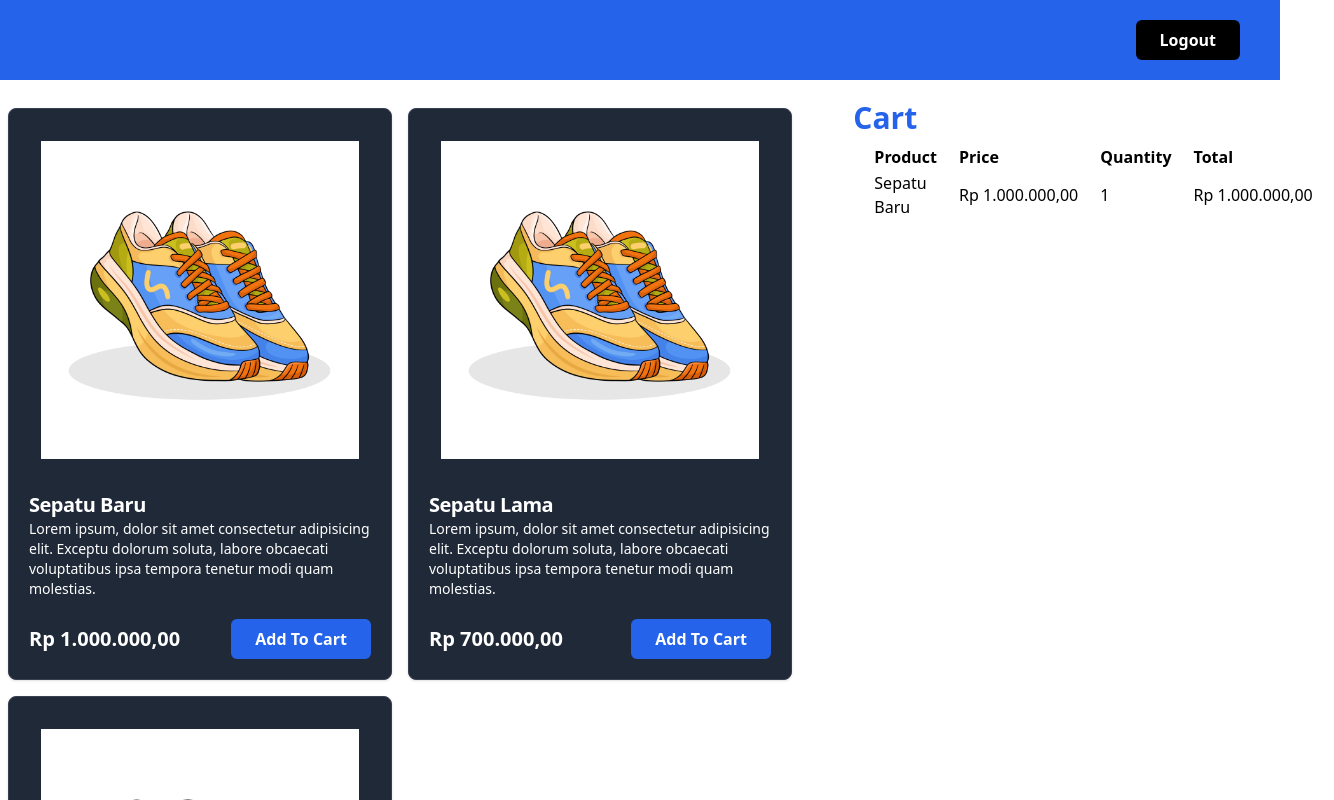
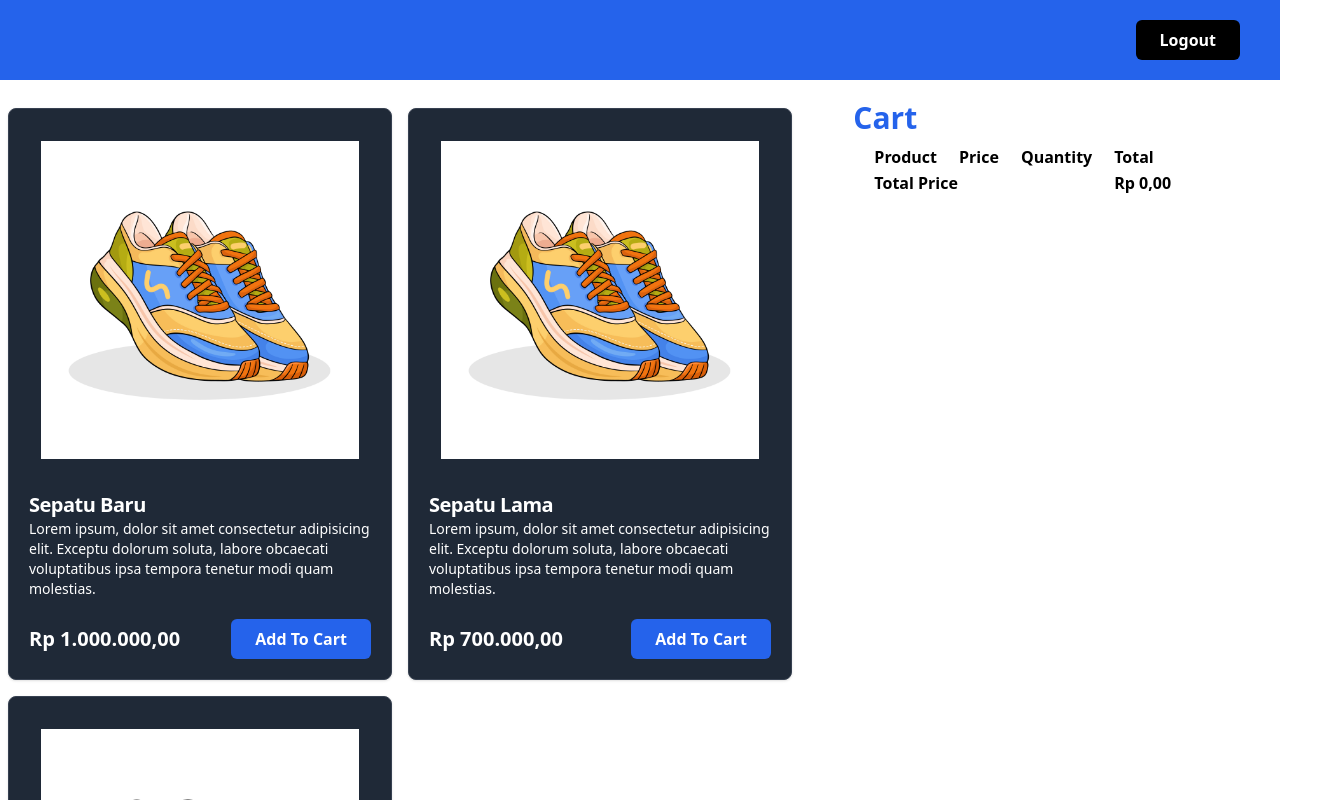
Before and after one commit to msaifurrijaal/react-playground, a React (Vite) app: page /products in a window 1280 px wide. Shown: the top 800 px of the page, 1334 px wide, since content can reach past the window. Built offline with nearby package versions, Linux system fonts and the light colour scheme.

Commit message:
feat: implement useEffect

```diff
--- a/src/pages/products.jsx
+++ b/src/pages/products.jsx
@@ -1,4 +1,4 @@
-import { useState } from "react";
+import { useEffect, useState } from "react";
 import Button from "../components/elements/button";
 import CardProduct from "../components/fragments/card_product";
 import Counter from "../components/fragments/counter";
@@ -33,12 +33,22 @@
 const email = localStorage.getItem("email");
 
 const ProductsPage = () => {
-  const [cart, setCart] = useState([
-    {
-      id: 1,
-      qty: 1,
-    },
-  ]);
+  const [cart, setCart] = useState([]);
+  const [totalPrice, setTotalPrice] = useState(0);
+  useEffect(() => {
+    setCart(JSON.parse(localStorage.getItem("cart")) || []);
+  }, []);
+
+  useEffect(() => {
+    if (cart.length > 0) {
+      const sum = cart.reduce((acc, item) => {
+        const product = products.find((product) => product.id === item.id);
+        return acc + product.price * item.qty;
+      }, 0);
+      setTotalPrice(sum);
+      localStorage.setItem("cart", JSON.stringify(cart));
+    }
+  }, [cart]);
 
   const handleLogout = () => {
     localStorage.removeItem("email");
@@ -122,13 +132,26 @@
                   </tr>
                 );
               })}
+              <tr>
+                <td colSpan={3}>
+                  <b>Total Price</b>
+                </td>
+                <td>
+                  <b>
+                    {totalPrice.toLocaleString("id-ID", {
+                      style: "currency",
+                      currency: "IDR",
+                    })}
+                  </b>
+                </td>
+              </tr>
             </tbody>
           </table>
         </div>
       </div>
-      <div className="my-5 flex justify-center">
+      {/* <div className="my-5 flex justify-center">
         <Counter />
-      </div>
+      </div> */}
     </>
   );
 };
```
